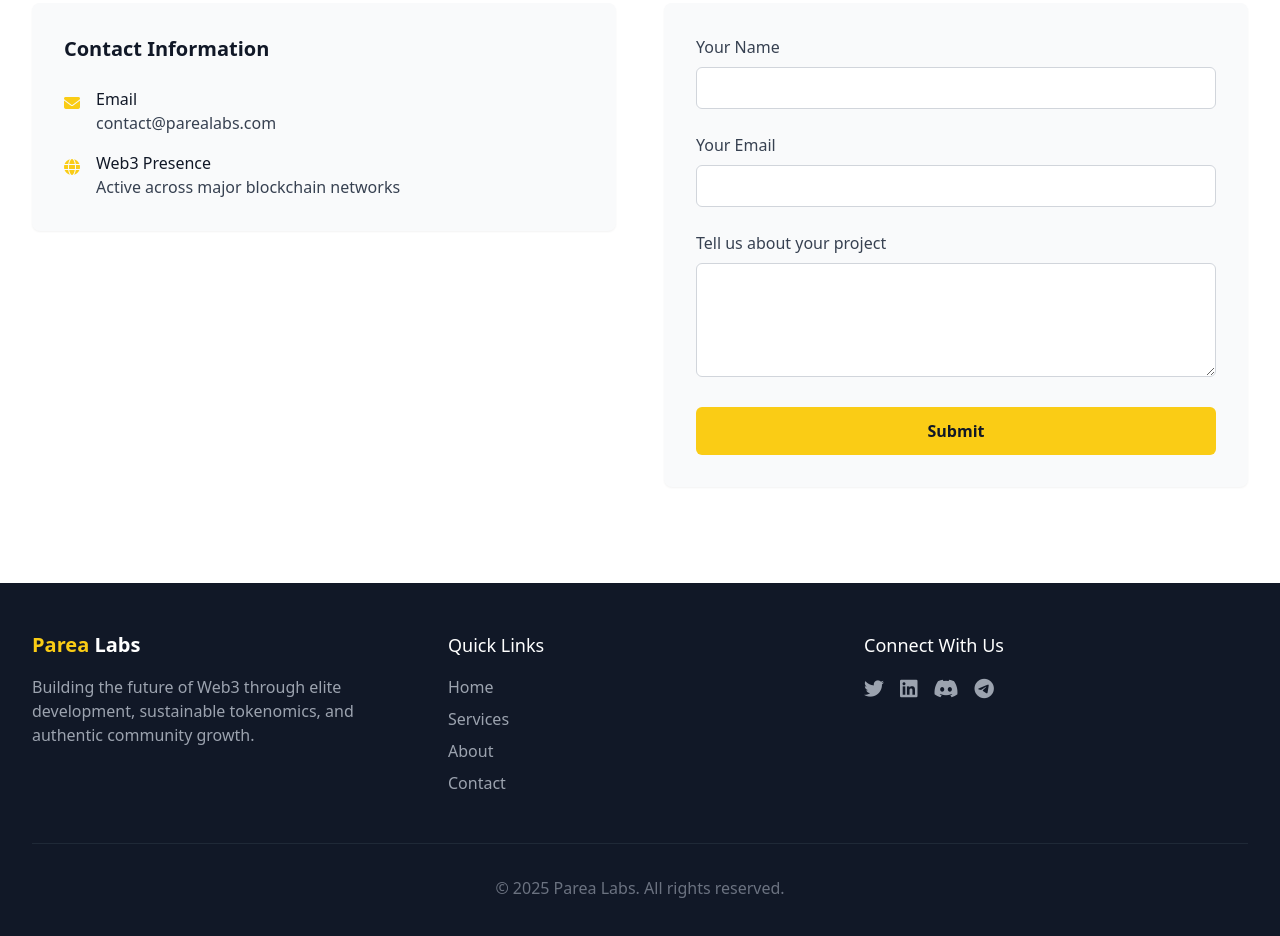
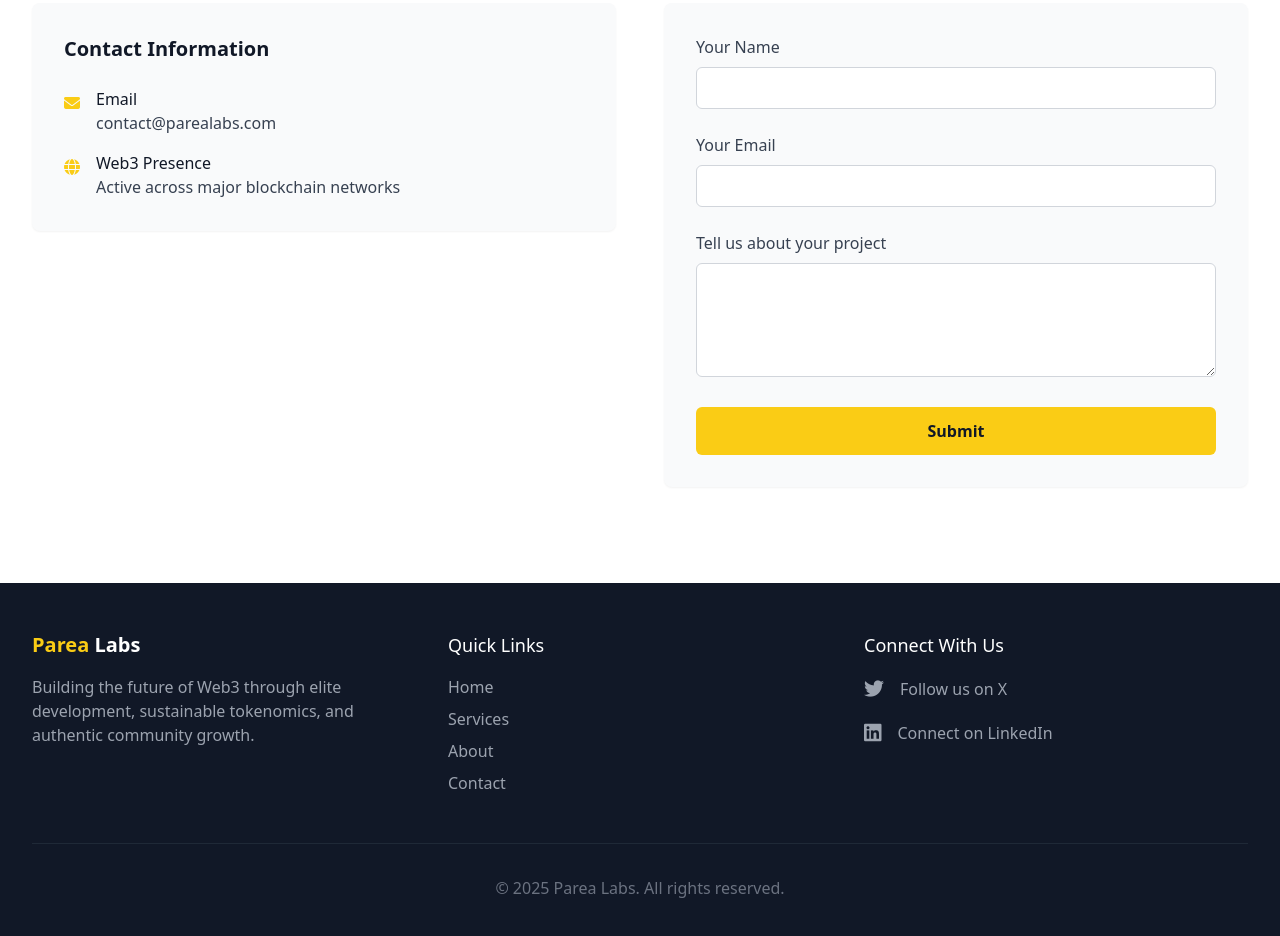
Before and after one commit to EL00Z/p, a plain HTML site: page index.html in a window 1280 px wide. Shown: the part 2117-3053 px from the top of the page. Drawn offline with nearby package versions, Linux system fonts and the light colour scheme.

Commit message:
Update index.html

```diff
--- a/index.html
+++ b/index.html
@@ -296,19 +296,19 @@
                 </div>
                 <div>
                     <h4 class="text-lg font-medium mb-4">Connect With Us</h4>
-                    <div class="flex space-x-4">
-                        <a href="#" class="text-gray-400 hover:text-yellow-400 transition duration-300 text-xl">
-                            <i class="fab fa-twitter"></i>
-                        </a>
-                        <a href="#" class="text-gray-400 hover:text-yellow-400 transition duration-300 text-xl">
-                            <i class="fab fa-linkedin"></i>
-                        </a>
-                        <a href="#" class="text-gray-400 hover:text-yellow-400 transition duration-300 text-xl">
-                            <i class="fab fa-discord"></i>
-                        </a>
-                        <a href="#" class="text-gray-400 hover:text-yellow-400 transition duration-300 text-xl">
-                            <i class="fab fa-telegram"></i>
-                        </a>
+                    <div class="flex flex-col space-y-4">
+                        <div class="flex items-center space-x-4">
+                            <a href="https://x.com/parealabs" target="_blank" rel="noopener noreferrer" class="text-gray-400 hover:text-yellow-400 transition duration-300 text-xl">
+                                <i class="fab fa-twitter"></i>
+                            </a>
+                            <span class="text-gray-400">Follow us on X</span>
+                        </div>
+                        <div class="flex items-center space-x-4">
+                            <a href="https://www.linkedin.com/company/82160550" target="_blank" rel="noopener noreferrer" class="text-gray-400 hover:text-yellow-400 transition duration-300 text-xl">
+                                <i class="fab fa-linkedin"></i>
+                            </a>
+                            <span class="text-gray-400">Connect on LinkedIn</span>
+                        </div>
                     </div>
                 </div>
             </div>
```
